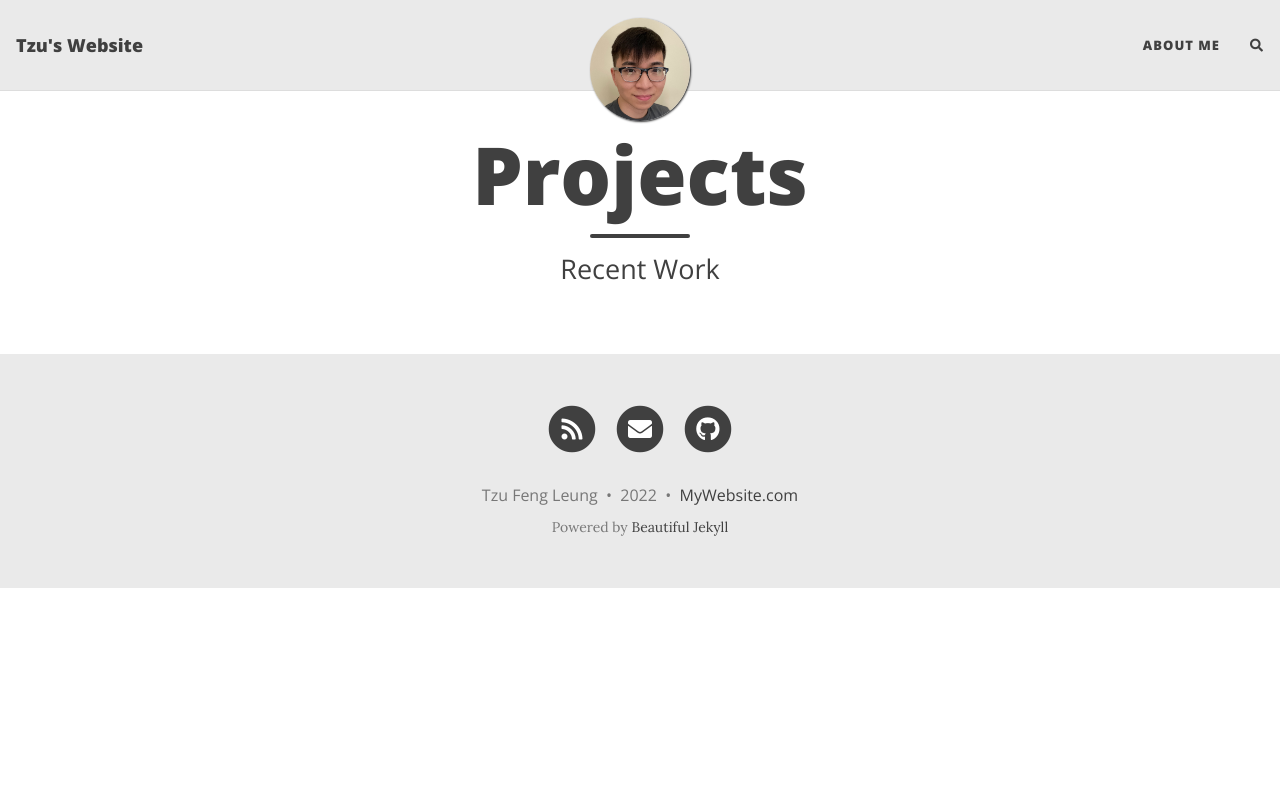
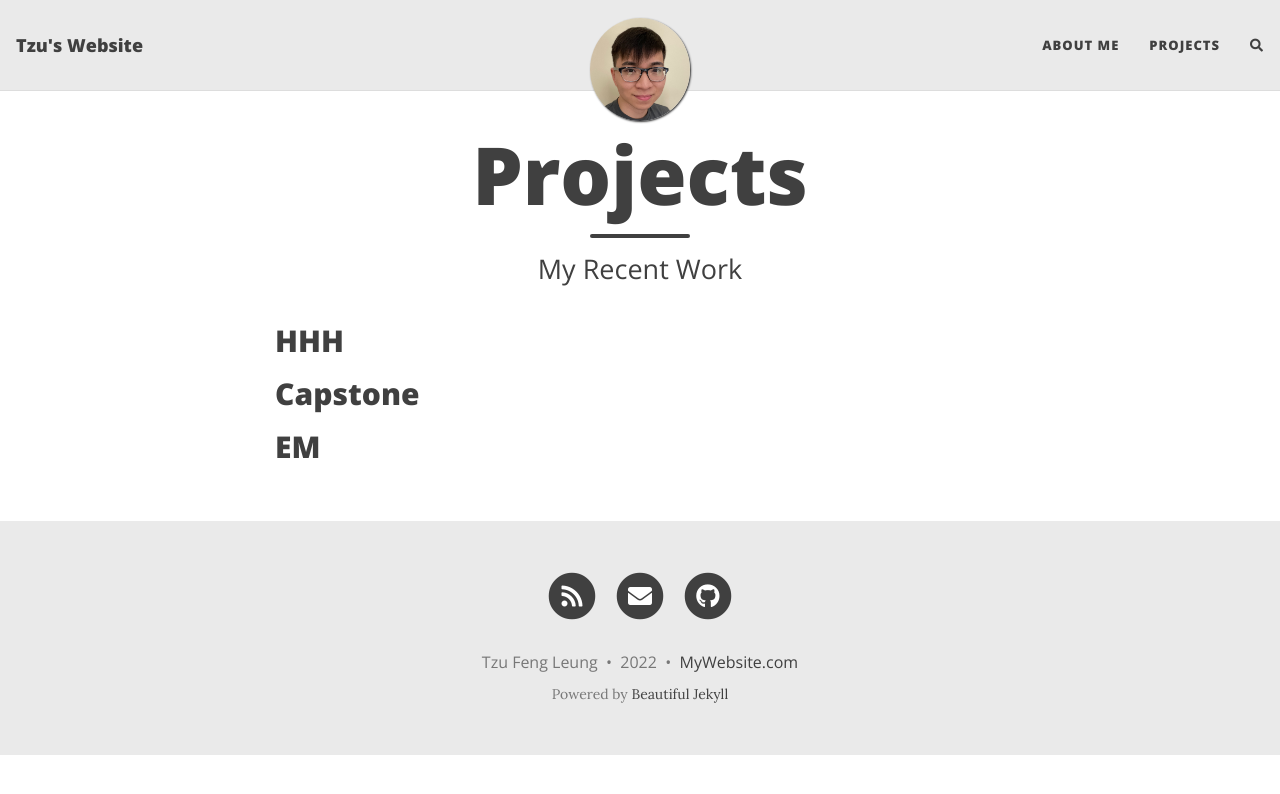
Before and after one commit to tzuleung/tzuleung.github.io, a Jekyll site: the page built from projects.md, in a window 1280 px wide. Shown: the top 794 px of the page. Built offline with Jekyll 4.4.1, drawn with Linux system fonts in a browser that asks for light colours; nearby versions of some CDN libraries; comment, search, counter and statistics services are not loaded.

Commit message:
projects

```diff
--- a/_config.yml
+++ b/_config.yml
@@ -19,7 +19,7 @@ navbar-links:
   #   - Beautiful Jekyll: "https://beautifuljekyll.com"
   #   - Learn markdown: "https://www.markdowntutorial.com/"
   # Author's home: "https://deanattali.com"
-  # Projects: "projects"
+  Projects: "projects"
 
 # --- Logo --- #
 
--- a/projects.md
+++ b/projects.md
@@ -1,5 +1,11 @@
 ---
 layout: page
 title: Projects
-subtitle: Recent Work
+subtitle: My Recent Work
 ---
+
+## HHH
+
+## Capstone
+
+## EM
```
Also changed, not shown: index.md (+5 -1 lines).
